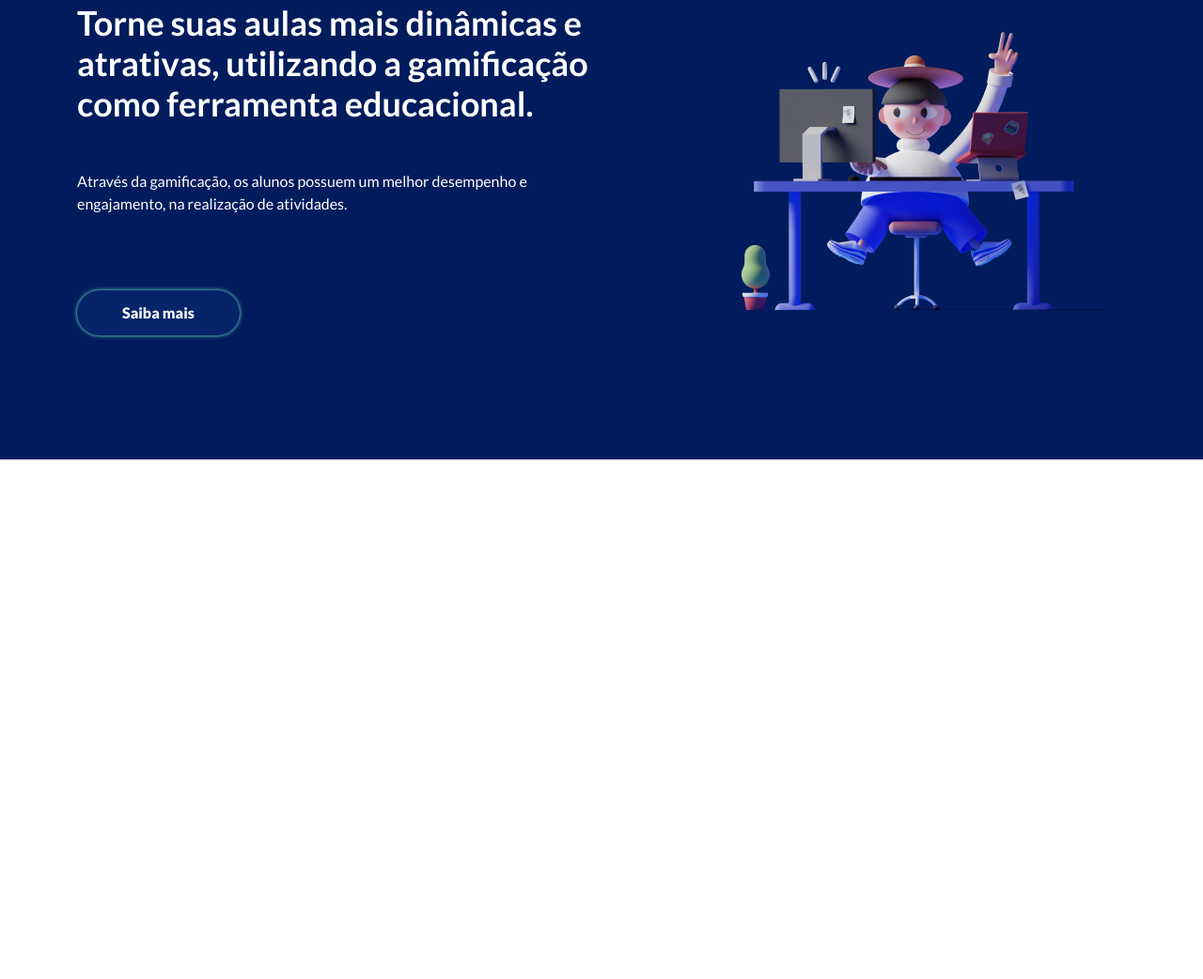
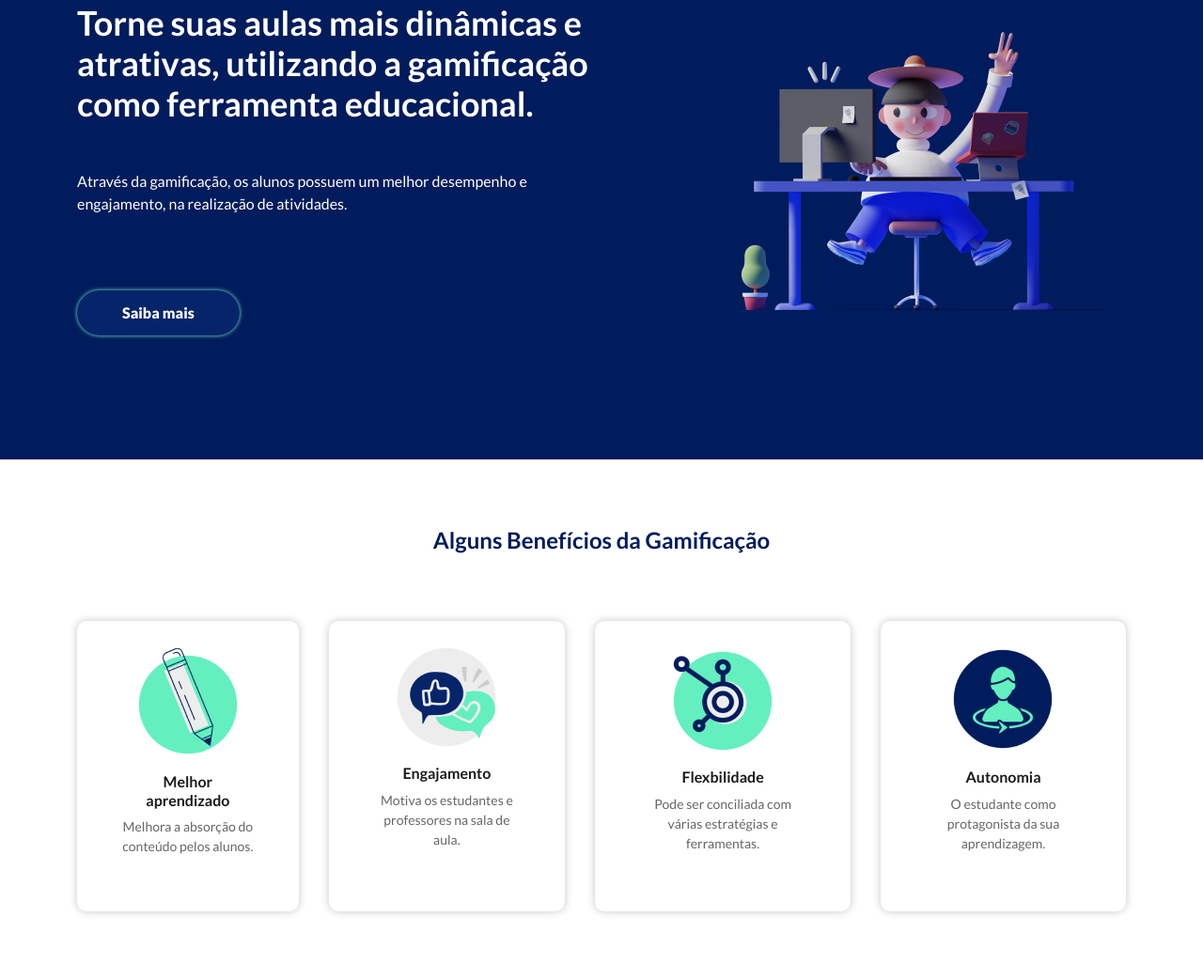
Before and after one commit to tzadoque/saga, a website with bundled scripts: page pages/index.html in a window 1280 px wide. Shown: the part 162-1204 px from the top of the page at 94% size. Before the commit the page ends 800 px from the top, so only its background shows below. Built offline with nearby package versions, Linux system fonts and the light colour scheme.

Commit message:
concluida a seção 'benefícios' da landing page

```diff
--- a/pages/index.html
+++ b/pages/index.html
@@ -72,6 +72,44 @@
 		</div>
 	</main>
 
+	<section id="beneficios">
+		<div class="container py-72">
+			<div class="pb-64">
+				<h2 class="text-center text-blue-1 fw-bold fz-24">Alguns Benefícios da Gamificação</h2>
+			</div>
+			<div class="d-flex gap-32">
+				<div class="card-beneficio">
+					<img src="/dist/img/melhor-aprendizado.png" class="img-fluid" alt="">
+					<div class="card-body">
+						<h5 class="card-title text-center fw-bold fz-16 text-dark-1">Melhor aprendizado</h5>
+						<p class="fz-14 text-dark-3 text-center">Melhora a absorção do conteúdo pelos alunos.</p>
+					</div>
+				</div>
+				<div class="card-beneficio">
+					<img src="/dist/img/engajamento.png" class="img-fluid" alt="">
+					<div class="card-body">
+						<h5 class="card-title text-center fw-bold fz-16 text-dark-1">Engajamento</h5>
+						<p class="fz-14 text-dark-3 text-center">Motiva os estudantes e professores na sala de aula.</p>
+					</div>
+				</div>
+				<div class="card-beneficio">
+					<img src="/dist/img/flexibilidade.png" class="img-fluid" alt="">
+					<div class="card-body">
+						<h5 class="card-title text-center fw-bold fz-16 text-dark-1">Flexbilidade</h5>
+						<p class="fz-14 text-dark-3 text-center">Pode ser conciliada com várias estratégias e ferramentas.</p>
+					</div>
+				</div>
+				<div class="card-beneficio">
+					<img src="/dist/img/autonomia.png" class="img-fluid" alt="">
+					<div class="card-body">
+						<h5 class="card-title text-center fw-bold fz-16 text-dark-1">Autonomia</h5>
+						<p class="fz-14 text-dark-3 text-center">O estudante como protagonista da sua aprendizagem.</p>
+					</div>
+				</div>
+			</div>
+		</div>
+	</section>
+
 	<script src="/node_modules/bootstrap/dist/js/bootstrap.bundle.min.js"></script>
 	<script type="module" src="/dist/js/index.js"></script>
 </body>
--- a/src/scss/_components.scss
+++ b/src/scss/_components.scss
@@ -1,2 +1,3 @@
 @import 'components/menus';
 @import 'components/buttons';
+@import 'components/cards';
--- a/src/scss/_variables.scss
+++ b/src/scss/_variables.scss
@@ -36,6 +36,7 @@ $awe-spacers: (
   "36":  $spacer * 2.25,
   "40":  $spacer * 2.5,
   "64":  $spacer * 4,
+  "72":  $spacer * 4.5,
   "128": $spacer * 8,
   "132": $spacer * 8.25
 );
@@ -43,6 +44,7 @@ $awe-spacers: (
 // font features variables definition
 $font-sizes: (
   12: 12px,
+  14: 14px,
   16: 16px,
   18: 18px,
   24: 24px,
--- /dev/null
+++ b/src/scss/components/_cards.scss
@@ -0,0 +1,9 @@
+.card-beneficio {
+  display: flex;
+  align-items: center;
+  flex-direction: column;
+  padding: 27px 32px;
+  box-shadow: 0px 0px 8px rgba(26, 26, 26, 0.25);
+  border-radius: 10px;
+  max-width: 274px;
+}
```
Also changed, not shown: dist/css/style.css, 1 other file.
